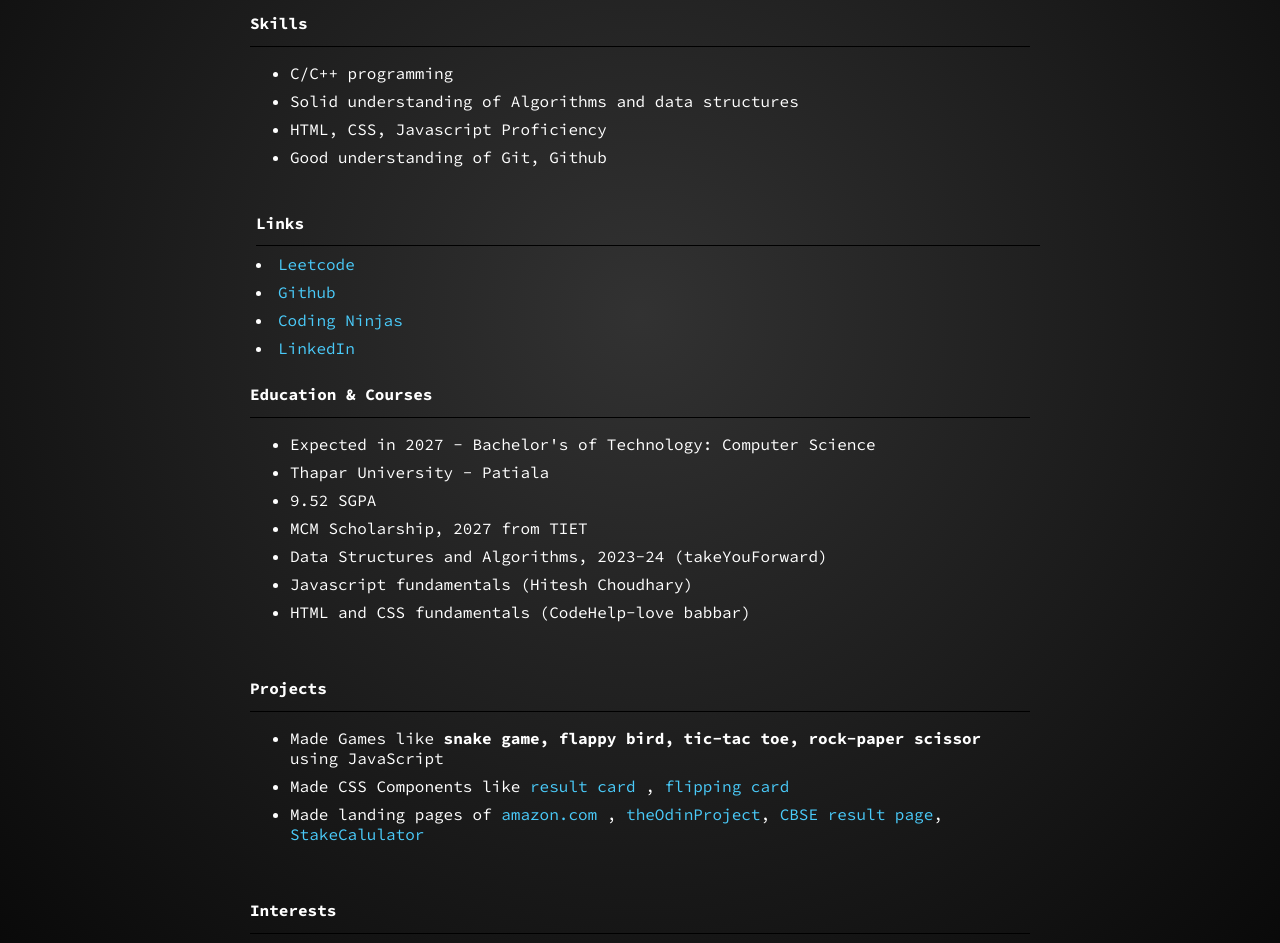
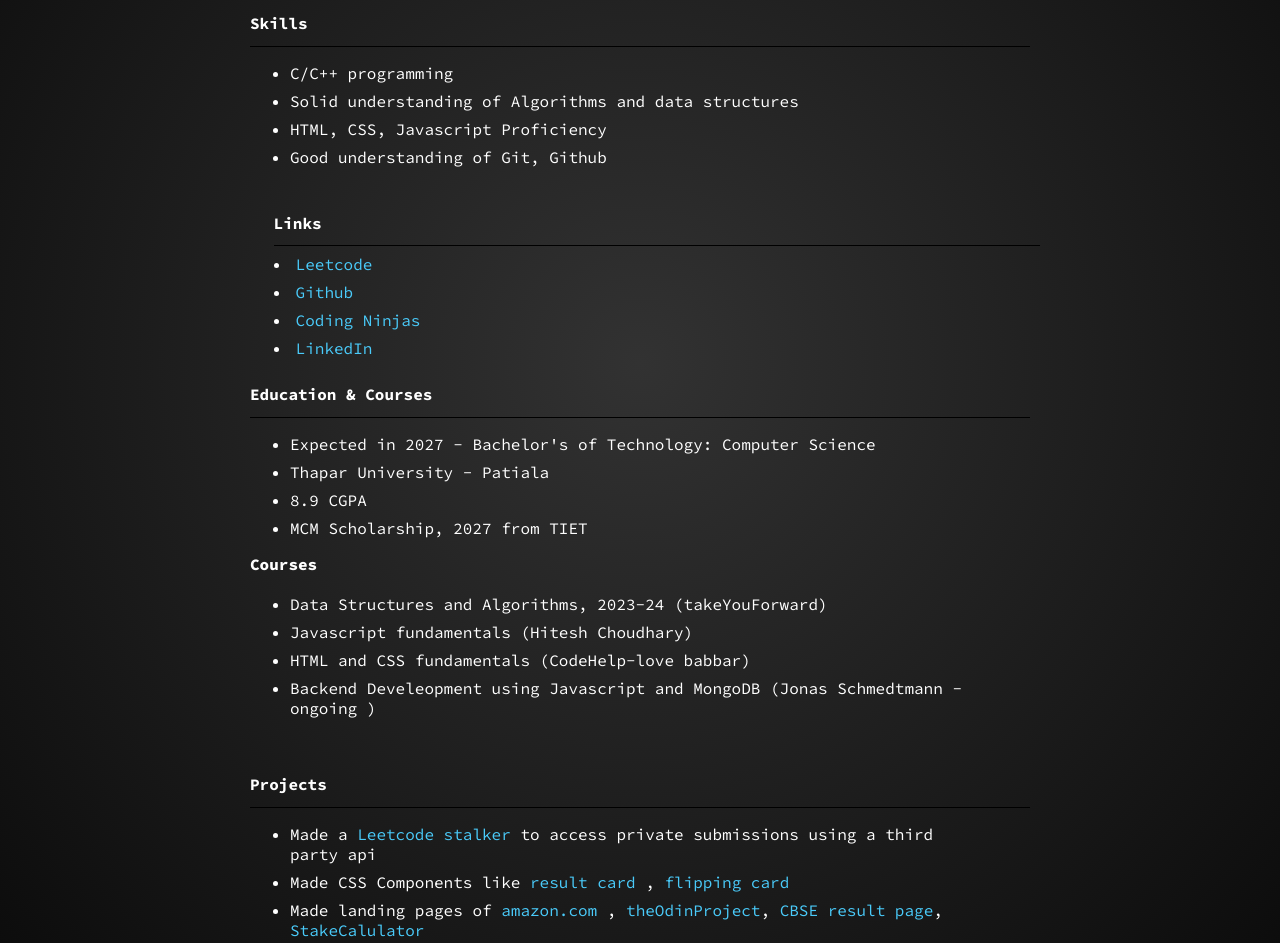
Before and after one commit to arjuunns/Mini-Projects, a plain HTML site: page CV/index.html in a window 1280 px wide. Shown: the part 597-1540 px from the top of the page. Drawn offline with Linux system fonts and the light colour scheme.

Commit message:
cv udpated

```diff
--- a/CV/index.html
+++ b/CV/index.html
@@ -54,17 +54,21 @@
       <ul>
       <li>Expected in 2027 - Bachelor's of Technology: Computer Science</li>
       <li>Thapar University - Patiala</li>
-      <li>9.52 SGPA</li>
+      <li>8.9 CGPA</li>
       <li>MCM Scholarship, 2027 from TIET</li>
+      </ul>
+      <div class="Courses section" style="font-weight: 800;">Courses</div>
+      <ul>
       <li>Data Structures and Algorithms, 2023-24 (takeYouForward)</li>
       <li>Javascript fundamentals (Hitesh Choudhary)</li>
       <li>HTML and CSS fundamentals (CodeHelp-love babbar)</li>
+      <li>Backend Develeopment using Javascript and MongoDB (Jonas Schmedtmann - ongoing )</li>
     </ul>
     </div>
     <div class="projects section">
       <div class="section-title">Projects</div>
       <ul>
-        <li>Made Games like <bold>snake game, flappy bird, tic-tac toe, rock-paper scissor</bold> using JavaScript</li>
+        <li>Made a <a href="https://leetcodetrackerr.netlify.app">Leetcode stalker </a>to access private submissions using a third party api</li>
         <li>Made CSS Components like <a href="https://arjuunns.github.io/Result-Card/">result card</a> , <a
             href="https://cardbank.vercel.app/">flipping card</a></li>
         <li>Made landing pages of <a href="https://amaz-home.vercel.app/">amazon.com</a> , <a
--- a/CV/resume.css
+++ b/CV/resume.css
@@ -10,18 +10,18 @@ body {
   width: 800px;
   margin: auto;
 }
-
+ul{
+  margin-right: 4rem;
+}
 .section {
   margin-bottom: 20px;
   margin-top: 1rem;
- margin-top:  1rem;
 }
-
 li{
   margin-top: 0.5rem;
 }
 .links-section {
-  margin-left: 1rem;
+  margin-left: 2.1rem;
 }
 
 .links-title {
```
